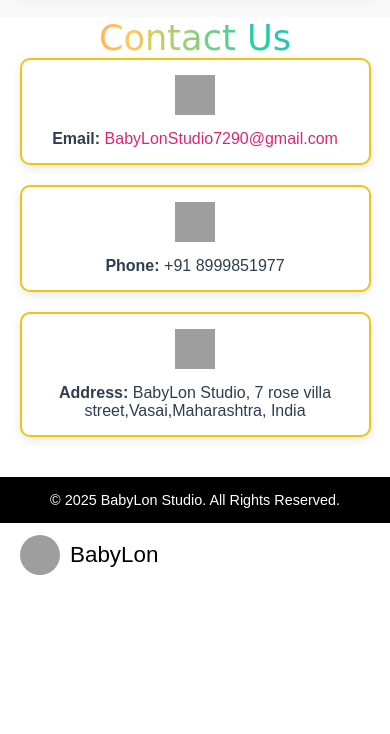
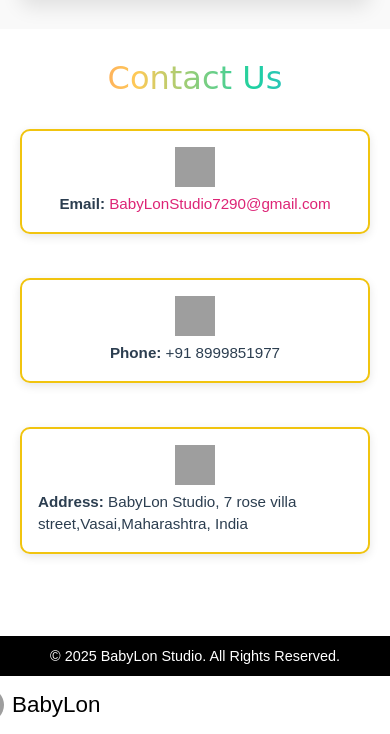
Before and after one commit to singhaditya2004/Babylon, a Django app: page /contact/ in a window 390 px wide. Shown: the part 475-1209 px from the top of the page. Before the commit the page ends 1050 px from the top, so only its background shows below. Run offline with Django 5.2, Linux system fonts and the light colour scheme; grey boxes are pictures that could not be loaded.

Commit message:
Updated templates

```diff
--- a/Templates/contact.html
+++ b/Templates/contact.html
@@ -297,65 +297,91 @@ nav {
     overflow-x: hidden;
   }
 
-  /* NAVBAR */
+  /* ===== NAVBAR ===== */
   nav {
-    padding: 12px 20px;
-    flex-wrap: wrap;
-  }
-   .menu-btn {
-    padding: 10px 18px;
-    font-size: 0.95rem;
+    width: 100%;
+    padding: 12px 20px;   /* KEPT AS REQUESTED */
+    display: flex;
+    align-items: center;
+    justify-content: space-between;
+    box-sizing: border-box;
   }
 
-  .menu-list {
-    top: 50px;
-    width: 180px;
+  .jik {
+    display: flex;
+    align-items: center;
+    gap: 8px;
+  }
+
+  .mon {
+    width: 34px;
+    height: 34px;
   }
 
   .logo {
     font-size: 1.4rem;
   }
 
-  .jik {
-    margin-left: 0;
+  .menu-btn {
+    padding: 8px 14px;
+    font-size: 0.9rem;
+    border-radius: 6px;
   }
 
+  .menu-list {
+    top: 44px;
+    right: 0;
+    width: 160px;
+  }
 
-  /* MAP SECTION */
+  /* ===== MAP SECTION ===== */
   .contact-map {
-    padding: 30px 15px;
+    padding: 30px 20px;   /* MATCHES NAV HORIZONTAL PADDING */
+    text-align: center;
   }
 
   .contact-map h2 {
-    font-size: 2.2rem;
-    margin-top: 30px;
+    font-size: 2rem;
+    margin-bottom: 15px;
   }
 
   .map-container iframe {
     width: 100%;
-    height: 280px;
+    height: 260px;
+    border-radius: 10px;
   }
 
-  /* CONTACT SECTION */
+  /* ===== CONTACT SECTION ===== */
+  .contact {
+    padding: 30px 20px;   /* CONSISTENT PADDING */
+    text-align: center;
+  }
+
   .contact h2 {
-    font-size: 2.2rem;
+    font-size: 2rem;
+    margin-bottom: 20px;
   }
 
   .contact-item {
-    width: 90%;
-    margin-left: 0;
+    width: 100%;
+    margin: 12px auto;
+    padding: 16px;
+    display: flex;
     flex-direction: column;
+    gap: 6px;
     text-align: center;
   }
 
   .contact-item p {
-    text-align: center;
+    font-size: 0.95rem;
+    line-height: 1.5;
   }
 
-
-  /* FOOTER */
+  /* ===== FOOTER ===== */
   .footer {
     font-size: 0.9rem;
+    padding: 12px 20px;   /* CONSISTENT WITH NAV */
+    text-align: center;
   }
 }
 
```
